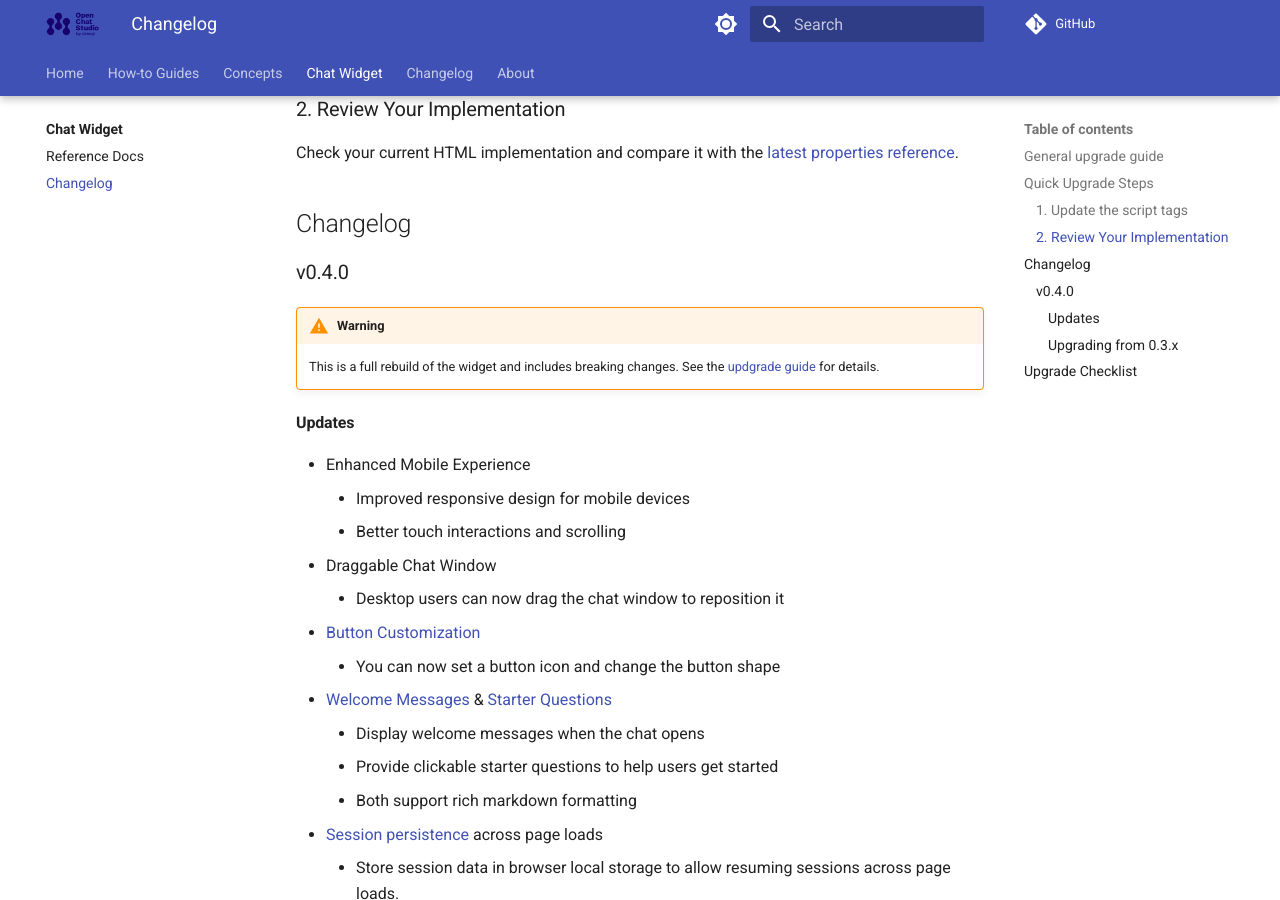
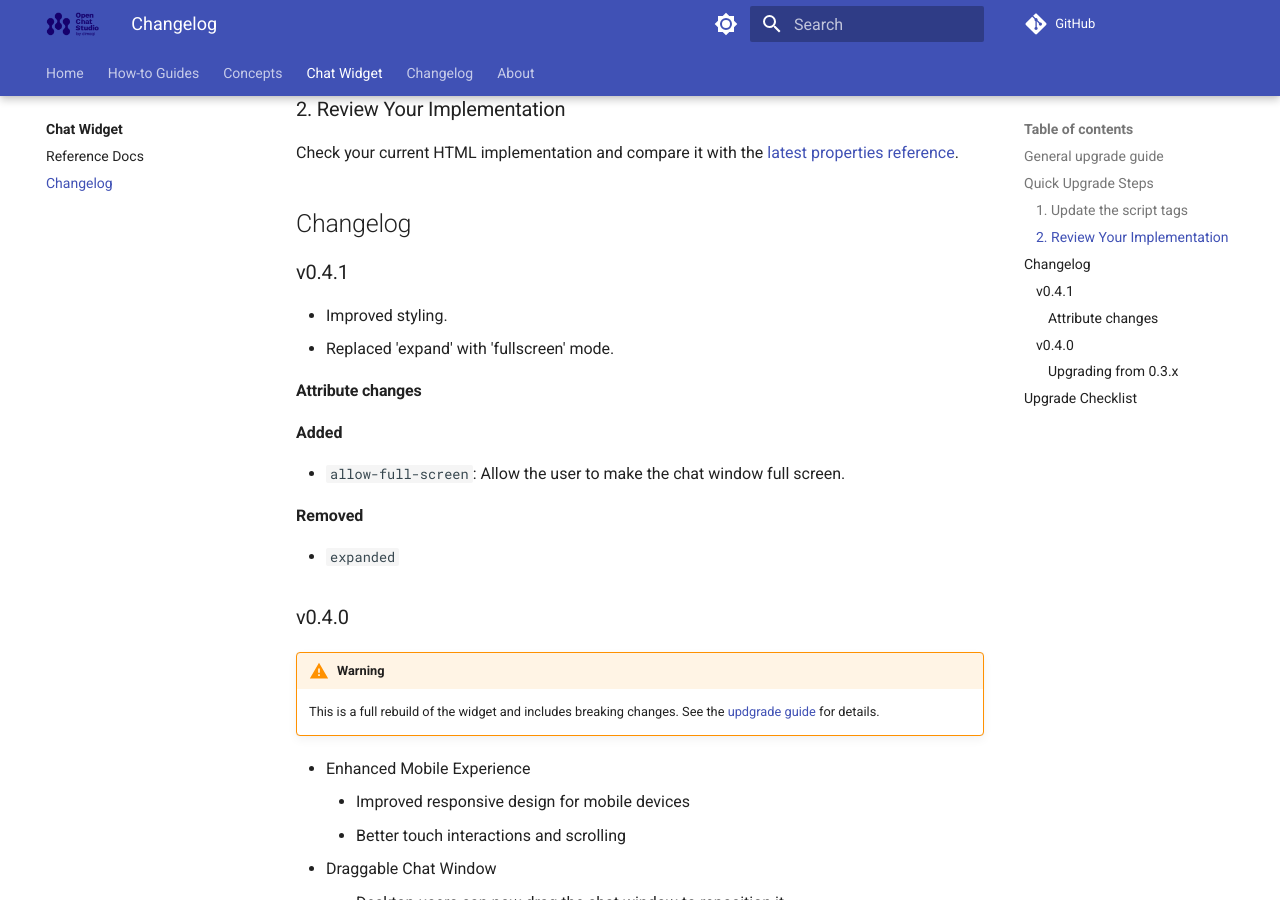
Before and after one commit to dimagi/open-chat-studio-docs, an MkDocs documentation site: the page built from docs/chat_widget/changelog.md, in a window 1280 px wide and 900 px high, scrolled down 588 px. Built offline with MkDocs 1.6.1 and Material for MkDocs 9.7.7, drawn with Linux system fonts in a browser that asks for light colours; a script that is not in the unit is left out; comment, search, counter and statistics services are not loaded.

Commit message:
changelog for widget 0.4.1

```diff
--- a/docs/chat_widget/changelog.md
+++ b/docs/chat_widget/changelog.md
@@ -22,13 +22,26 @@ Check your current HTML implementation and compare it with the [latest propertie
 
 ## Changelog
 
+### v0.4.1
+
+* Improved styling.
+* Replaced 'expand' with 'fullscreen' mode.
+
+#### Attribute changes
+
+**Added**
+
+* `allow-full-screen`: Allow the user to make the chat window full screen.
+
+**Removed**
+
+* `expanded`
+
 ### v0.4.0
 
 !!! warning
 
     This is a full rebuild of the widget and includes breaking changes. See the [updgrade guide](#upgrading-from-03x) for details.
-
-#### Updates
 
 * Enhanced Mobile Experience
     * Improved responsive design for mobile devices
```
